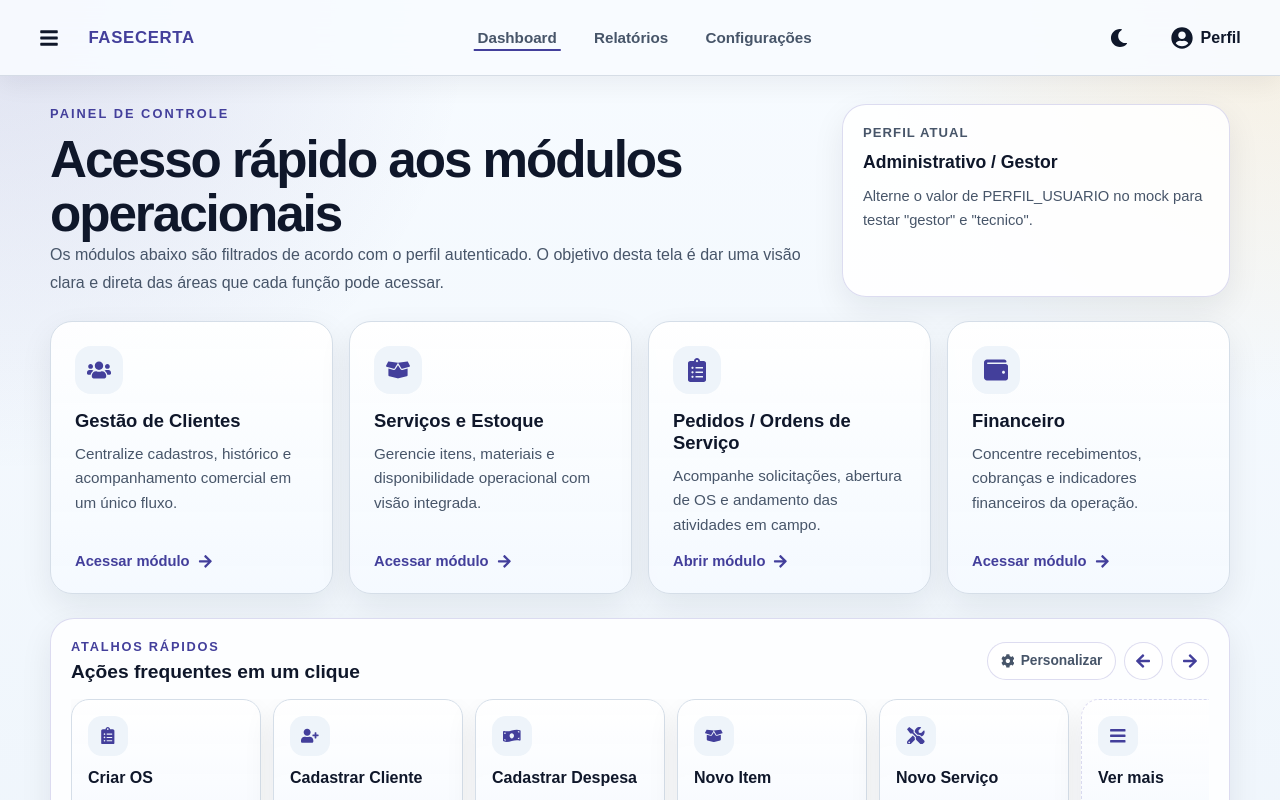
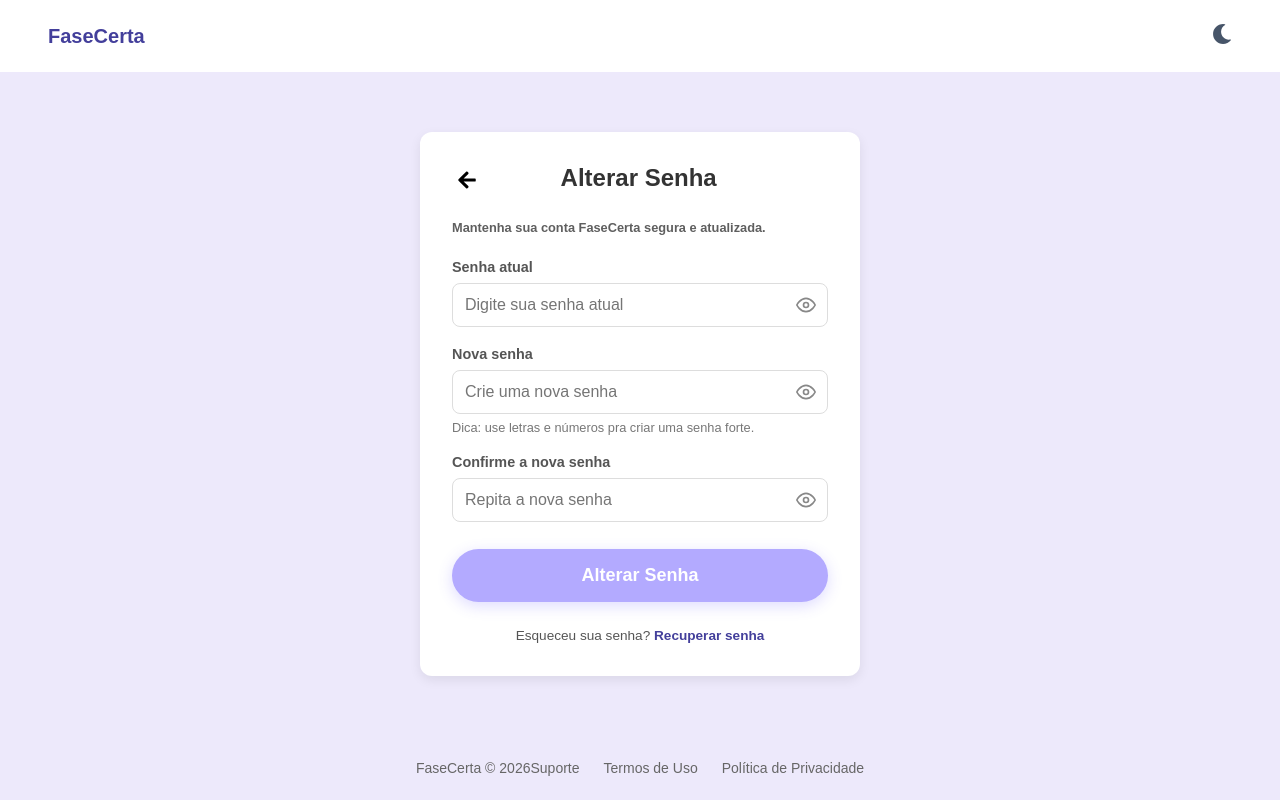
Before and after one commit to CS-PI-2026-FaseCerta/front-end, a React (Create React App) app: page / in a window 1280 px wide. Shown: the top 800 px of the page. Built offline with nearby package versions, Linux system fonts and the light colour scheme.

Commit message:
refactor-reorganizando-estrutura-de-pastas-e-corrigindo-header-e-footer-da-pagina-de-alteracao-de-senha

```diff
--- a/src/App.js
+++ b/src/App.js
@@ -2,9 +2,9 @@ import "./App.css";
 
 import { BrowserRouter, Navigate, Route, Routes } from "react-router-dom";
 import Dashboard from "./home/pages/dashboard.jsx";
-import Login from "./auth/pages/login";
-import AlterarSenha from "./auth/pages/alterarsenha";
-import CadastroServico from "./auth/pages/CadastroServico";
+import Login from "./auth/pages/login/Login.jsx";
+import ChangePassword from "./auth/pages/changepassword/ChangePassword.jsx";
+import RegisterService from "./form/pages/registerservice/RegisterService.jsx";
 import SectionPage from "./home/pages/SectionPage";
 import ProtectedRoute from "./home/components/ProtectedRoute";
 
@@ -14,11 +14,12 @@ function App() {
       {
         <BrowserRouter>
           <Routes>
+            <Route path="/" element={<ChangePassword />} />
             <Route path="/" element={<Dashboard />} />
             <Route path="/dashboard" element={<Navigate to="/" replace />} />
             <Route path="/login" element={<Login />} />
-            <Route path="/alterarSenha" element={<AlterarSenha />} />
-            <Route path="/cadastroServico" element={<CadastroServico />} />
+            <Route path="/changepassword" element={<ChangePassword />} />
+            <Route path="/registerservice" element={<RegisterService />} />
             <Route
               path="/perfil"
               element={
--- a/src/auth/pages/alterarsenha.css
+++ b/src/auth/pages/changepassword/ChangePassword.css
@@ -1,12 +1,4 @@
 
-.page-header {
-  display: flex;
-  justify-content: space-between;
-  align-items: center;
-  padding: 24px 48px;
-  width: 100%;
-  box-sizing: border-box;
-}
 
 .logo {
   font-weight: 700;
@@ -14,22 +6,24 @@
   color: #433f9b;
 }
 
-/* Container de página para centralizar o card */
 .change-password-page {
   display: flex;
   flex-direction: column;
-  justify-content: center;
+  justify-content: space-between;
   align-items: center;
   min-height: 100vh;
-  background-color: #EDE9FB; /* Cor de fundo suave para área logada */
+  height: 100%;
+  background-color: #EDE9FB;
   font-family: 'Segoe UI', Roboto, Helvetica, Arial, sans-serif;
 
 }
 
+
 .change-password-container {
   width: 100%;
-  max-width: 400px;
+  max-width: 30rem;
   padding: 20px;
+
 }
 
 .card-header {
@@ -53,7 +47,6 @@
   cursor: pointer;
 }
 
-/* Estilo do Card principal */
 .change-password-card {
   background: #ffffff;
   padding: 2rem;
@@ -77,7 +70,6 @@
   margin: 0;
 }
 
-/* Grupos do formulário */
 .form-group {
   margin-bottom: 1.2rem;
   display: flex;
@@ -93,7 +85,6 @@
   margin-bottom: 0.5rem;
 }
 
-/* Wrapper para posicionar o botão de olho dentro do input */
 .input-wrapper {
   position: relative;
   display: flex;
@@ -102,7 +93,7 @@
 
 .input-wrapper input {
   width: 100%;
-  padding: 12px 45px 12px 12px; /* Espaço extra à direita para o ícone */
+  padding: 12px 45px 12px 12px;
   border: 1px solid #ddd;
   border-radius: 8px;
   font-size: 1rem;
@@ -119,7 +110,6 @@
   border-color: #dc3545;
 }
 
-/* Botão de alternar visibilidade (Olho) */
 .toggle-password {
   position: absolute;
   right: 12px;
@@ -138,7 +128,6 @@
   color: #333;
 }
 
-/* Textos de apoio e erro */
 .helper-text {
   font-size: 0.8rem;
   color: #777;
@@ -152,14 +141,13 @@
   font-weight: 500;
 }
 
-/* Botão de Envio */
 .submit-btn {
   width: 100%;
   padding: 16px;
   background-color: #433f9b;
   color: white;
   border: none;
-  border-radius: 999px; /* Pill shape */
+  border-radius: 999px;
   font-size: 18px;
   font-weight: 600;
   cursor: pointer;
@@ -183,7 +171,6 @@
 }
 
 
-/* Rodapé do card */
 .card-footer {
   margin-top: 1.5rem;
   text-align: center;
@@ -203,7 +190,6 @@
   text-decoration: underline;
 }
 
-/* --- Rodapé da Página --- */
 .page-footer {
   display: flex;
   justify-content: space-between;
--- a/src/auth/pages/alterarsenha.jsx
+++ b/src/auth/pages/changepassword/ChangePassword.jsx
@@ -1,9 +1,11 @@
 import React, { useState, useEffect } from "react";
 // import { FaEye, FaEyeSlash, FaMoon } from "react-icons/fa";
-import "./alterarsenha.css";
+import "./ChangePassword.css";
+import Header from "../../../global/components/Header/Header";
+import Footer from "../../../global/components/Footer/Footer";
 import { FaArrowLeft } from "react-icons/fa";
 
-const AlterarSenha = () => {
+const ChangePassword = () => {
   // Estados para os valores dos inputs
   const [formData, setFormData] = useState({
     currentPassword: "",
@@ -11,33 +13,26 @@ const AlterarSenha = () => {
     confirmPassword: "",
   });
 
-  // Estados para visibilidade das senhas (individual para cada campo)
   const [showPasswords, setShowPasswords] = useState({
     current: false,
     new: false,
     confirm: false,
   });
 
-  // Estado para mensagens de erro
   const [errors, setErrors] = useState({
     mismatch: false,
     sameAsOld: false,
   });
 
-  // Estado para controlar se o botão está habilitado
   const [isButtonDisabled, setIsButtonDisabled] = useState(true);
 
-  // Efeito para validar o formulário sempre que os dados mudarem
   useEffect(() => {
     const { currentPassword, newPassword, confirmPassword } = formData;
 
-    // Validação: campos preenchidos
     const allFilled = currentPassword && newPassword && confirmPassword;
 
-    // Validação: senhas coincidem
     const mismatch = newPassword !== confirmPassword && confirmPassword !== "";
 
-    // Validação: nova senha igual à atual
     const sameAsOld = newPassword === currentPassword && newPassword !== "";
 
     setErrors({
@@ -45,12 +40,10 @@ const AlterarSenha = () => {
       sameAsOld,
     });
 
-    // O botão só habilita se tudo estiver preenchido, coincidirem e a nova for diferente da antiga
     const canSubmit = allFilled && !mismatch && !sameAsOld;
     setIsButtonDisabled(!canSubmit);
   }, [formData]);
 
-  // Manipulador de mudança nos inputs
   const handleChange = (e) => {
     const { name, value } = e.target;
     setFormData((prev) => ({
@@ -59,7 +52,6 @@ const AlterarSenha = () => {
     }));
   };
 
-  // Alternar visibilidade da senha
   const toggleVisibility = (field) => {
     setShowPasswords((prev) => ({
       ...prev,
@@ -70,10 +62,8 @@ const AlterarSenha = () => {
   const handleSubmit = (e) => {
     e.preventDefault();
     alert("Senha alterada com sucesso! (Simulação)");
-    // Aqui viria a integração com a API
   };
 
-  // Componente interno para os ícones de Olho (SVG)
   const EyeIcon = ({ visible }) => (
     <svg
       xmlns="http://www.w3.org/2000/svg"
@@ -102,6 +92,7 @@ const AlterarSenha = () => {
 
   return (
     <div className="change-password-page">
+      <Header/>
       <main className="change-password-container">
         <section className="change-password-card">
           <div className="card-header">
@@ -144,7 +135,7 @@ const AlterarSenha = () => {
               </div>
             </div>
 
-            {/* Nova Senha */}
+            {}
             <div className="form-group">
               <label htmlFor="newPassword" style={{ textAlign: "left" }}>
                 Nova senha
@@ -181,7 +172,7 @@ const AlterarSenha = () => {
               )}
             </div>
 
-            {/* Confirmar Nova Senha */}
+            {}
             <div className="form-group">
               <label htmlFor="confirmPassword" style={{ textAlign: "left" }}>
                 Confirme a nova senha
@@ -229,8 +220,9 @@ const AlterarSenha = () => {
           </div>
         </section>
       </main>
+      <Footer/>
     </div>
   );
 };
 
-export default AlterarSenha;
+export default ChangePassword;
--- a/src/auth/pages/login.jsx
+++ b/src/auth/pages/login/Login.jsx
@@ -1,9 +1,9 @@
 import React, { useState } from "react";
 import { FaEye, FaEyeSlash, FaMoon } from "react-icons/fa";
-import Footer from "../../global/components/Footer/Footer.jsx";
-import Header from "../../global/components/Header/Header.jsx";
+import Footer from "../../../global/components/Footer/Footer.jsx";
+import Header from "../../../global/components/Header/Header.jsx";
 
-import "./login.css";
+import "./Login.css";
 
 const Login = () => {
   const [emailOrUsername, setEmailOrUsername] = useState("");
--- a/src/auth/pages/cadastrocidade.jsx
+++ b/src/form/pages/registercity/RegisterCity.jsx
@@ -1,8 +1,8 @@
 import React, { useState } from "react";
-import "./cadastrocidade.css";
+import "./RegisterCity.css";
 import { FaArrowLeft } from "react-icons/fa";
 
-export default function CadastroCidade() {
+export default function RegisterCity() {
     const [name, setName] = useState("");
     const [description, setDescription] = useState("");
     const [billingType, setBillingType] = useState("fixed");
--- a/src/auth/pages/CadastroServico.jsx
+++ b/src/form/pages/registerservice/RegisterService.jsx
@@ -1,8 +1,8 @@
 import React, { useState } from "react";
-import "./CadastroServico.css";
+import "./RegisterService.css";
 import { FaArrowLeft } from "react-icons/fa";
 
-export default function CadastroServico() {
+export default function RegisterService() {
     const [name, setName] = useState("");
     const [description, setDescription] = useState("");
     const [billingType, setBillingType] = useState("fixed");
```
Also changed, not shown: src/auth/pages/login/Login.css (renamed from src/auth/pages/login.css), src/form/pages/registercity/RegisterCity.css (renamed from src/auth/pages/CadastroServico.css), src/form/pages/registerservice/RegisterService.css (renamed from src/auth/pages/cadastrocidade.css).
